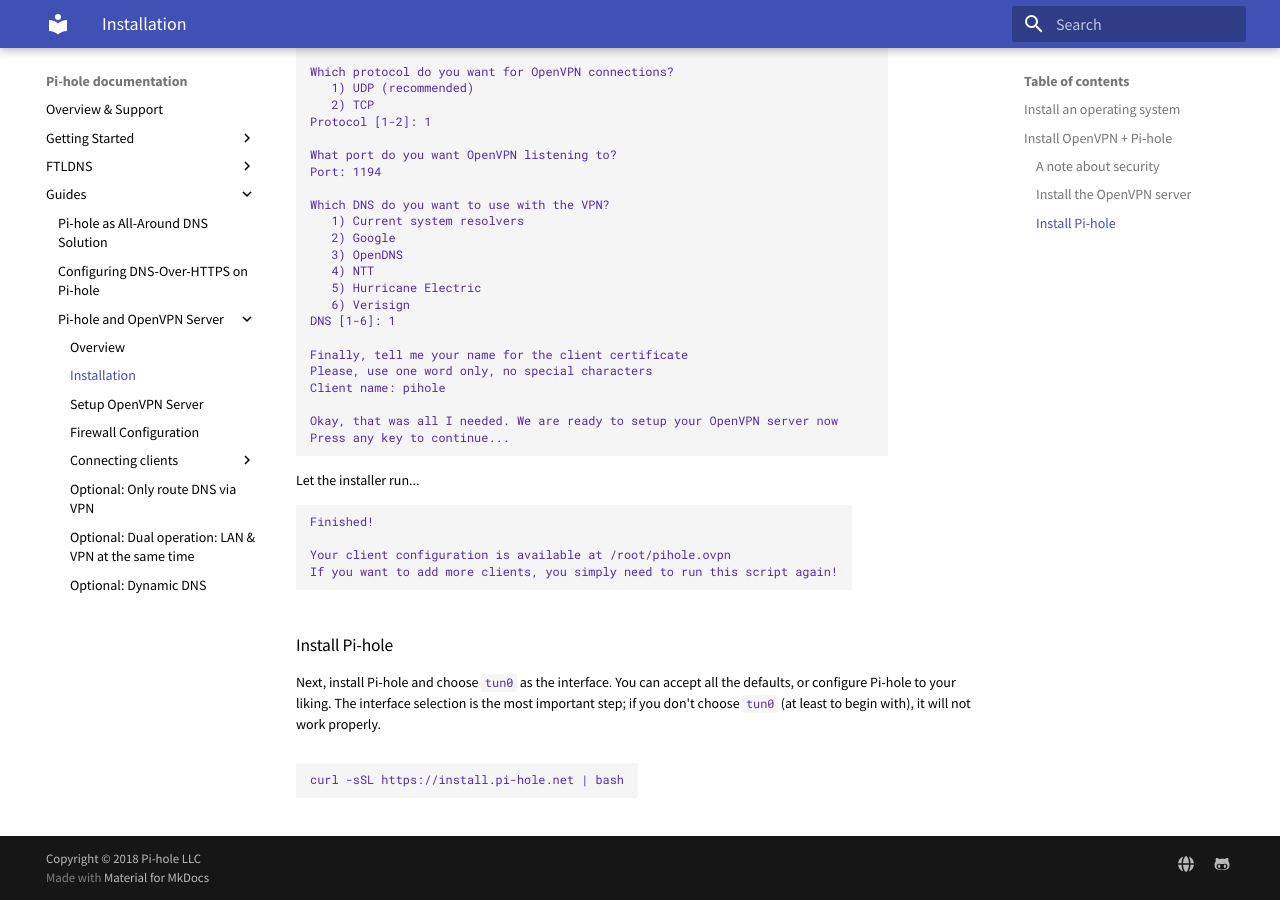
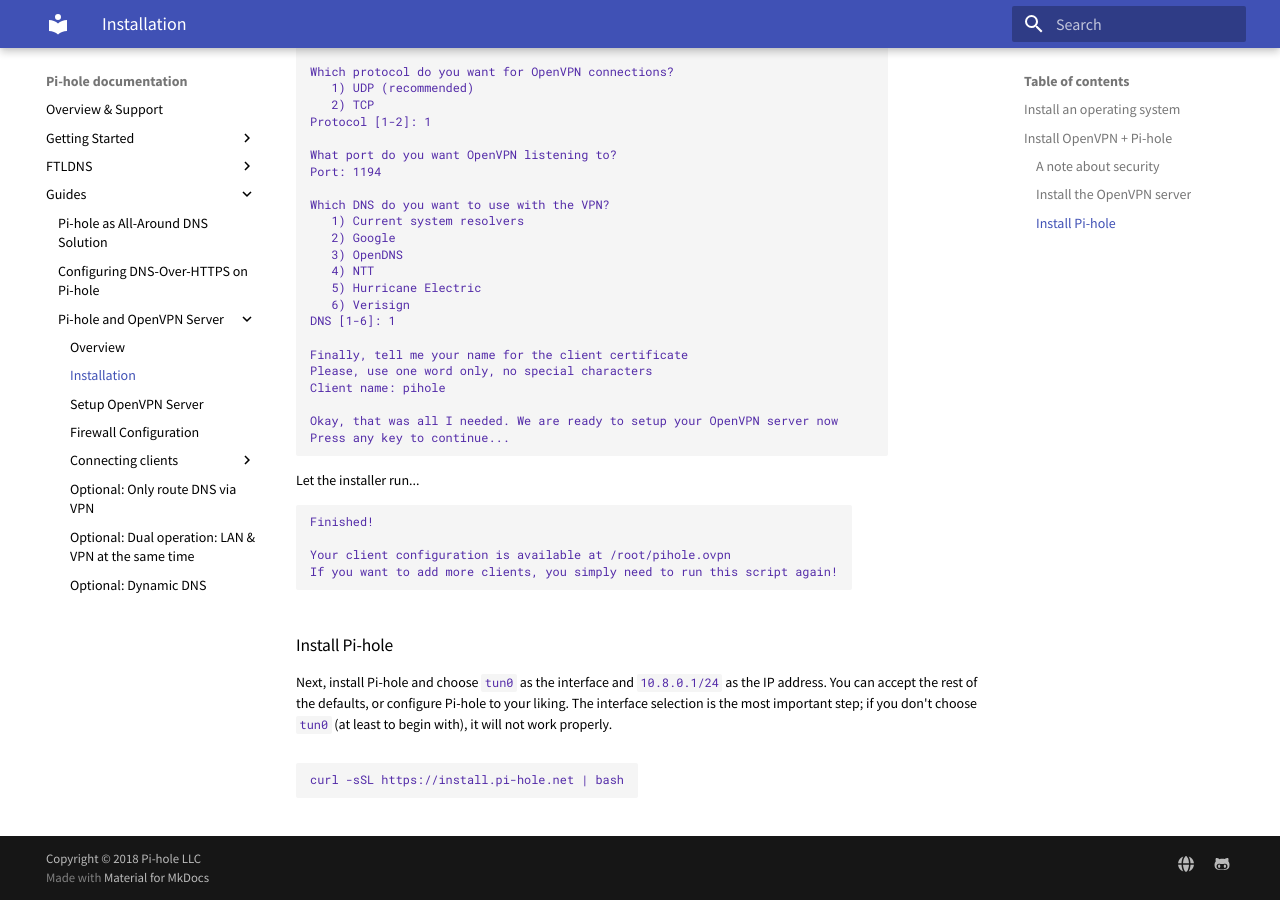
Before and after one commit to pi-hole/docs, an MkDocs documentation site: the page built from docs/guides/vpn/installation.md, in a window 1280 px wide and 900 px high, scrolled down 930 px. Built offline with MkDocs 1.6.1 and Material for MkDocs 9.7.7, drawn with Linux system fonts in a browser that asks for light colours; old or Windows-style settings are respelled for this version of MkDocs.

Commit message:
Specify the IP address to be used for install
Signed-off-by: Mark Drobnak <newtoncat12@yahoo.com>

````diff
--- a/docs/guides/vpn/installation.md
+++ b/docs/guides/vpn/installation.md
@@ -63,7 +63,7 @@
 ```
 ### Install Pi-hole
 
-Next, install Pi-hole and choose `tun0` as the interface.  You can accept all the defaults, or configure Pi-hole to your liking.  The interface selection is the most important step; if you don't choose `tun0` (at least to begin with), it will not work properly.
+Next, install Pi-hole and choose `tun0` as the interface and `10.8.0.1/24` as the IP address. You can accept the rest of the defaults, or configure Pi-hole to your liking.  The interface selection is the most important step; if you don't choose `tun0` (at least to begin with), it will not work properly.
 
 ```
 curl -sSL https://install.pi-hole.net | bash
````
